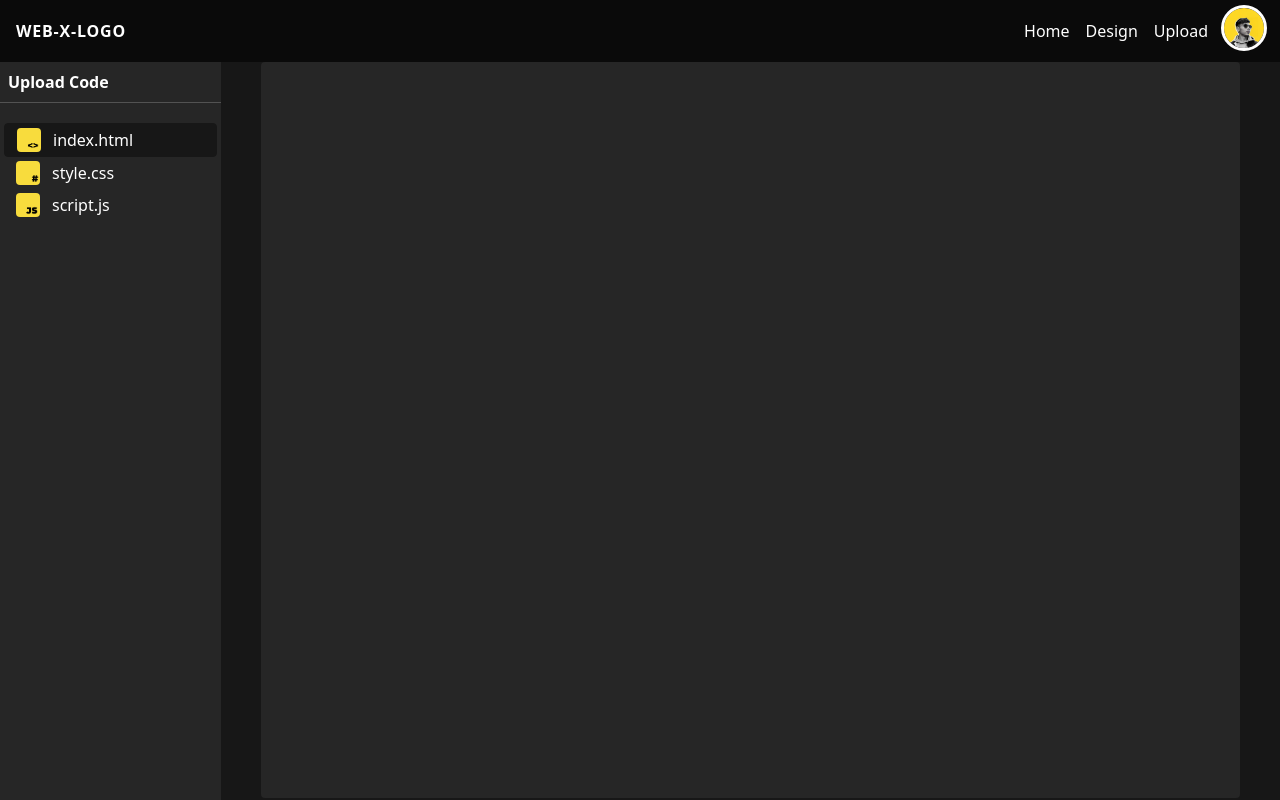
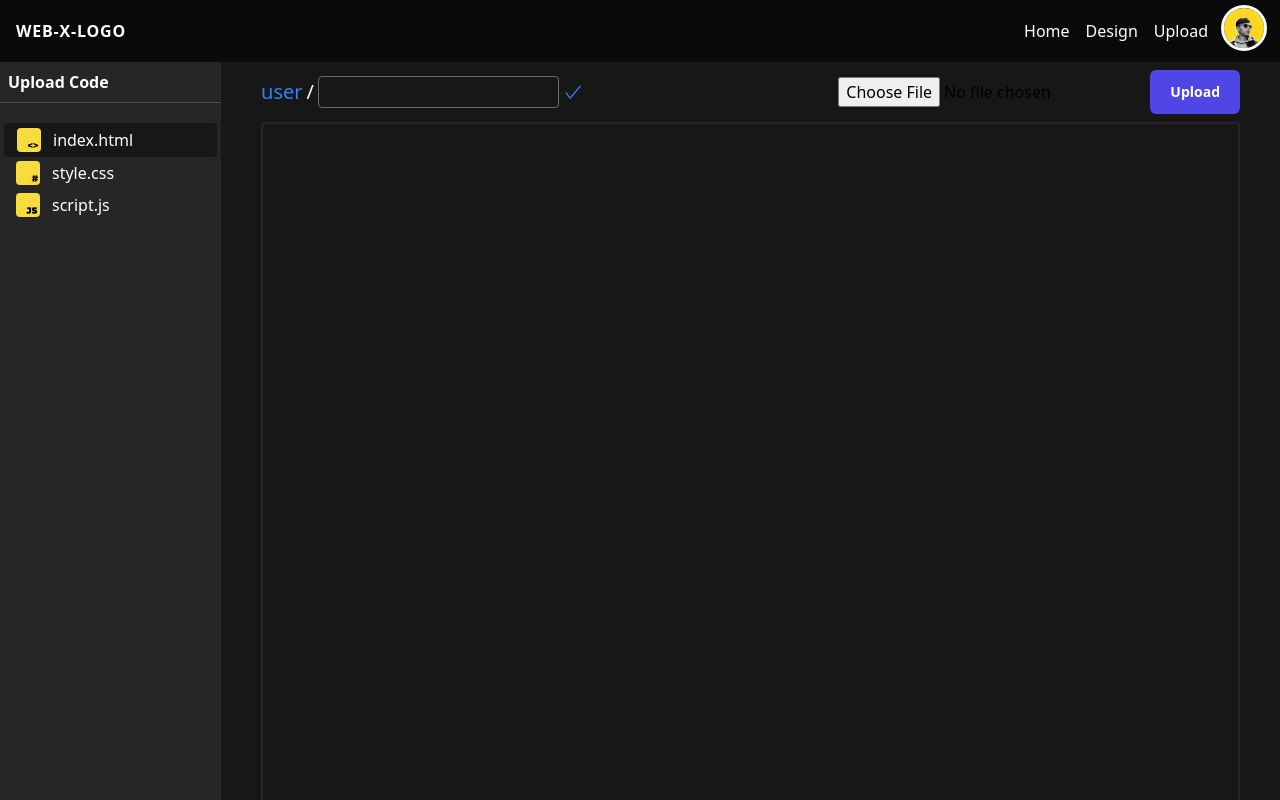
Before and after one commit to abijeetraut1/WebElement_Design_page, a React (Create React App) app: page /upload in a window 1280 px wide. Built offline with nearby package versions, Linux system fonts and the light colour scheme.

Commit message:
added file name insert

```diff
--- a/src/Designs/Designs/Functions/popupEditor/popupElement.css
+++ b/src/Designs/Designs/Functions/popupEditor/popupElement.css
@@ -14,6 +14,26 @@ textarea::-webkit-scrollbar {
 }
 
 textarea::-webkit-scrollbar-thumb {
-  background: white;
+  background: #6a6c6a;
   border-radius: 20px;
 }
+
+::-webkit-scrollbar {
+  width: 5px;
+  background-color: transparent;
+}
+
+::-webkit-scrollbar-thumb {
+  background: #6a6c6a;
+  border-radius: 20px;
+}
+
+@font-face {
+  font-family: 'Source Code Pro', monospace;
+  src: url('https://fonts.googleapis.com/css2?family=Source+Code+Pro&display=swap');
+}
+
+
+#textarea{
+  font-family: 'Source Code Pro', monospace;
+}
--- a/src/pages/UploadCode/Uploadcode.js
+++ b/src/pages/UploadCode/Uploadcode.js
@@ -1,6 +1,7 @@
 import React, { useState } from "react"
 import Navigation from "../../Designs/navigation/Navigation"
 import "./../../Designs/Designs/Functions/popupEditor/popupElement.css"
+import { VscCheck } from "react-icons/vsc";
 import html from "../../Images/html.png"
 import css from "../../Images/css.png"
 import js from "../../Images/js.png"
@@ -12,30 +13,6 @@ export default function Uploadcode() {
     const [active, setActive] = useState("html");
 
 
-    setTimeout(() => {
-
-        function highlightSyntax() {
-            var textarea = document.querySelector("#textarea");
-            var code = textarea.value;
-
-            // Define your syntax highlighting rules using regular expressions
-            var keywords = /\b(?:if|else|while|function)\b/g;
-            var strings = /(['"])(?:(?!\1)[^\\]|\\.)*\1/g;
-
-            // Apply styles to different token types
-            code = code.replace(keywords, '<span class="keyword">$&</span>');
-            code = code.replace(strings, '<span class="string">$&</span>');
-
-            // Update the content of the textarea
-            textarea.innerHTML = code;
-        }
-
-        // Call the function when the textarea content changes
-        document.querySelector("#textarea").addEventListener("input", highlightSyntax);
-
-        // Initial highlighting when the page loads
-        highlightSyntax();
-    }, 5000)
 
     return (
         <div>
@@ -82,10 +59,33 @@ export default function Uploadcode() {
                     </section>
 
                     <div className="w-11/12 pr-10">
+                        <section className="my-2 flex justify-between">
+                            <div className="flex justify-start text-white space-x-1 items-center">
+                                <span className="text-xl text-fontBlue">user</span>
+                                <span className="text-xl">/</span>
+                                <span><input className="bg-transparent border border-borderColor p-1 rounded w-fit h-8 outline-none focus:ring focus:ring-fontBlue focus:outline-none" type="text" name="" id="" /></span>
+                                <span>{<VscCheck className="text-xl text-fontBlue duration-200" />}</span>
+                            </div>
+                            <div className="flex items-center">
+                                <div>
+                                    <button>
+                                        <input type="file" name="" id="" />
+                                    </button>
+                                </div>
+                                <div>
+                                    <button
+                                        className="rounded-md bg-indigo-600 px-5 py-3 text-sm font-semibold text-white shadow-sm hover:bg-indigo-500 focus-visible:outline focus-visible:outline-2 focus-visible:outline-offset-2 focus-visible:outline-indigo-600"
+                                    >
+                                        Upload
+                                    </button>
+                                </div>
+                            </div>
+                        </section>
                         <section>
                             <div>
+                                <div>
                                     <textarea
-                                    className={`p-2 w-full rounded outline-none resize-none bg-neutral-800 text-white w-inherit ${active === "html" ? "block" : "hidden"}`}
+                                        className={`border-2 p-2 w-full rounded resize-none border-neutral-800 text-white w-inherit ${active === "html" ? "block" : "hidden"} bg-inherit`}
                                         name=""
                                         id="textarea"
                                         rows="30"
@@ -94,7 +94,7 @@ export default function Uploadcode() {
                                 </div>
                                 <div>
                                     <textarea
-                                    className={`p-2 w-full rounded outline-none resize-none bg-neutral-800 text-white w-inherit ${active === "css" ? "block" : "hidden"}`}
+                                        className={`border-2 p-2 w-full rounded resize-none border-neutral-800 text-white w-inherit ${active === "css" ? "block" : "hidden"} bg-inherit`}
                                         name=""
                                         id="textarea"
                                         rows="30"
@@ -103,13 +103,15 @@ export default function Uploadcode() {
                                 </div>
                                 <div>
                                     <textarea
-                                    className={`p-2 w-full rounded outline-none resize-none bg-neutral-800 text-white w-inherit ${active === "js" ? "block" : "hidden"}`}
+                                        className={`border border-custom-dark outline-hidden p-2 w-full rounded resize-none text-white w-inherit ${active === "js" ? "block" : "hidden"} bg-inherit`}
                                         name=""
                                         id="textarea"
                                         rows="30"
                                         onChange={(event) => setJs(event.target.value)}
                                     ></textarea>
                                 </div>
+                            </div>
+
                         </section>
                     </div>
                 </section>
--- a/tailwind.config.js
+++ b/tailwind.config.js
@@ -4,7 +4,14 @@ module.exports = {
     "./src/**/*.{js,jsx,ts,tsx}",
   ],
   theme: {
-    extend: {},
+    extend: {
+      borderColor: {
+        'borderColor': '#6a6c6a',
+      },
+      textColor: {
+        'fontBlue': '#2f81f7',
+      },
+    },
   },
   plugins: [],
 }
```
Lines whose indentation alone changed are shown as unchanged.
